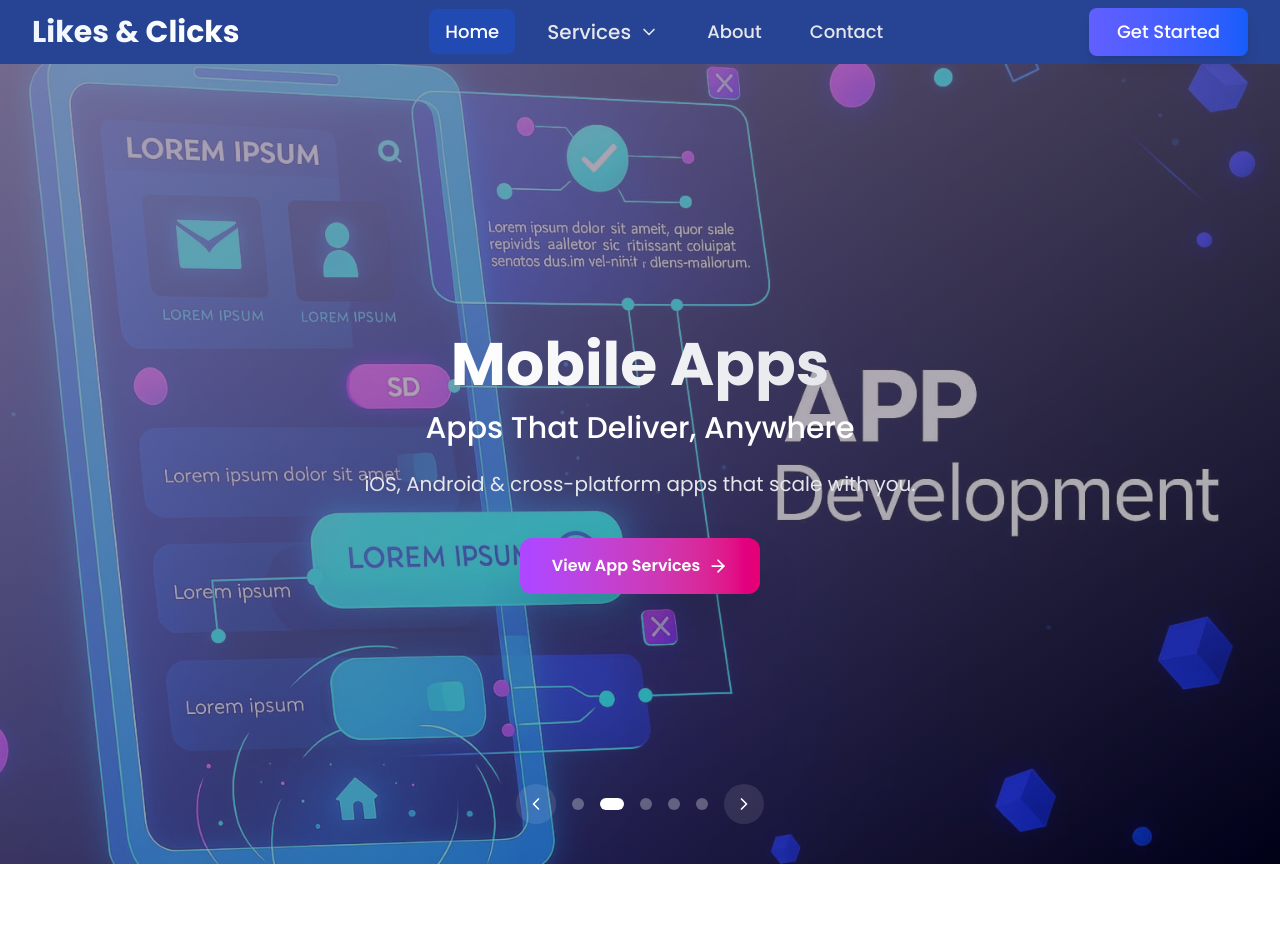
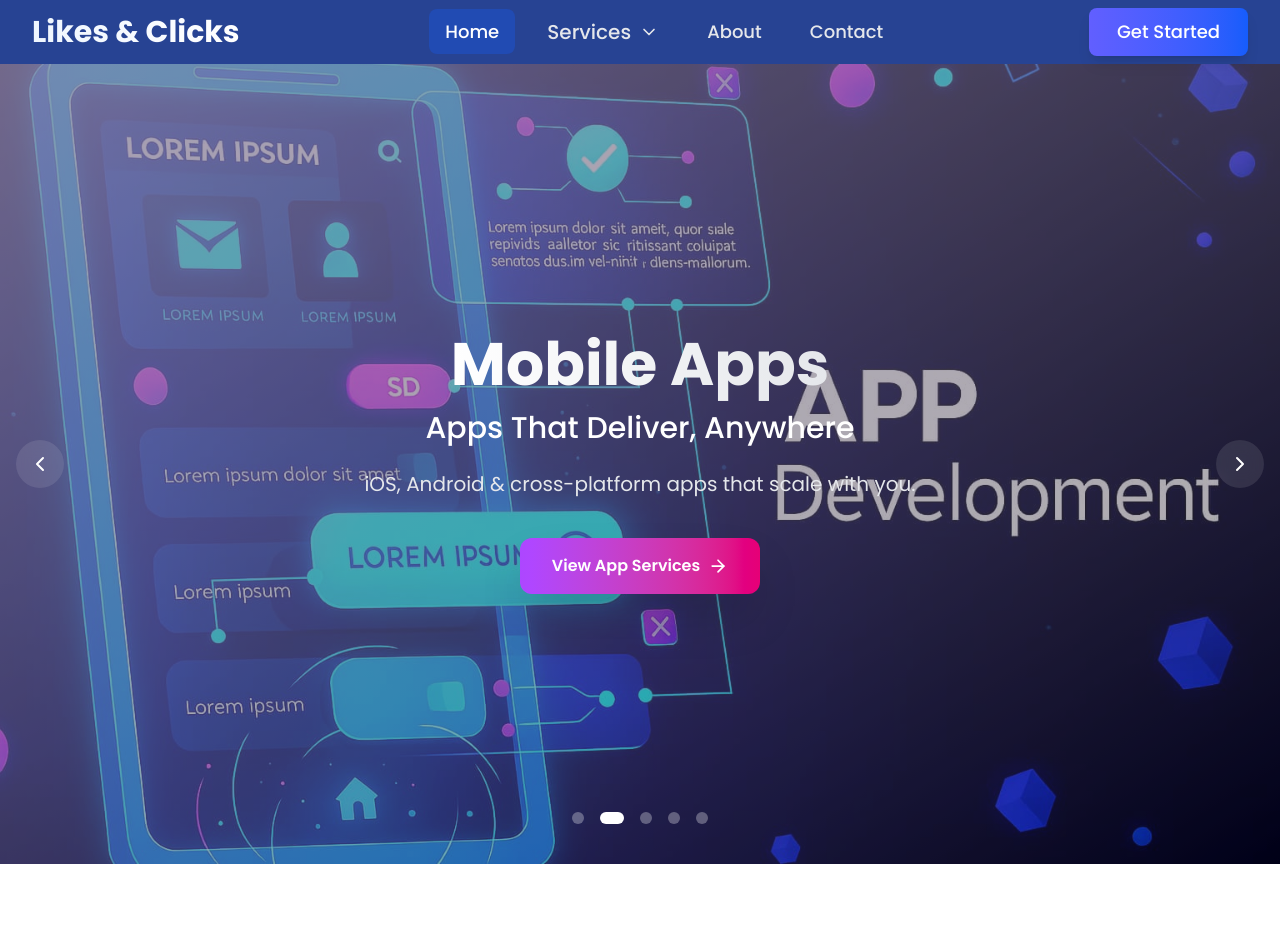
Before and after one commit to rajasim/Likes-Clicks, a React (Vite) app: page / in a window 1280 px wide. Shown: the top 936 px of the page. Built offline with nearby package versions, Linux system fonts and the light colour scheme.

Commit message:
updated as discussed on wahtsapp

```diff
--- a/ScrollToTop.jsx
+++ b/ScrollToTop.jsx
@@ -1,4 +1,3 @@
-// ScrollToTop.jsx
 import { useEffect } from "react";
 import { useLocation } from "react-router-dom";
 
@@ -6,7 +5,8 @@ const ScrollToTop = () => {
   const { pathname } = useLocation();
 
   useEffect(() => {
-    window.scrollTo(0, 0); // scroll to top on route change
+    // scroll to top on every route change
+    window.scrollTo({ top: 0, left: 0, behavior: "instant" });
   }, [pathname]);
 
   return null;
--- a/src/components/HeroSection.jsx
+++ b/src/components/HeroSection.jsx
@@ -175,35 +175,21 @@ const HeroSection = () => {
         </motion.div>
       </AnimatePresence>
 
-      {/* <div className="absolute inset-0 overflow-hidden">
-        {particles.map((particle) => (
-          <div
-            key={particle.id}
-            className="absolute bg-white/30 rounded-full"
-            style={{
-              left: `${particle.x}%`,
-              top: `${particle.y}%`,
-              width: `${particle.size}px`,
-              height: `${particle.size}px`,
-              opacity: particle.opacity,
-              animation: `float ${particle.duration}s ease-in-out infinite`,
-              animationDelay: `${particle.delay}s`,
-            }}
-          />
-        ))}
-      </div> */}
+      {/* Left Navigation Arrow */}
+      <button
+        onClick={prevSlide}
+        className="absolute left-4 top-1/2 -translate-y-1/2 z-20 w-12 h-12 flex items-center justify-center bg-white/10 hover:bg-white/20 rounded-full transition backdrop-blur-sm"
+      >
+        <ChevronLeft className="w-6 h-6 text-white" />
+      </button>
 
-      {/* <div className="absolute inset-0 overflow-hidden">
-        <div className="absolute top-20 left-20 w-32 h-32 border border-white/10 rounded-full animate-pulse"></div>
-        <div
-          className="absolute top-40 right-32 w-24 h-24 border border-white/10 rounded-lg rotate-45 animate-spin"
-          style={{ animationDuration: "20s" }}
-        ></div>
-        <div
-          className="absolute bottom-32 left-1/4 w-16 h-16 border border-white/10 rounded-full animate-bounce"
-          style={{ animationDelay: "2s" }}
-        ></div>
-      </div> */}
+      {/* Right Navigation Arrow */}
+      <button
+        onClick={nextSlide}
+        className="absolute right-4 top-1/2 -translate-y-1/2 z-20 w-12 h-12 flex items-center justify-center bg-white/10 hover:bg-white/20 rounded-full transition backdrop-blur-sm"
+      >
+        <ChevronRight className="w-6 h-6 text-white" />
+      </button>
 
       <div className="relative h-full flex items-center justify-center z-10">
         <div className="text-center px-6 max-w-5xl mx-auto">
@@ -268,13 +254,8 @@ const HeroSection = () => {
         </div>
       </div>
 
+      {/* Slide Indicators - moved to bottom center */}
       <div className="absolute bottom-10 left-1/2 -translate-x-1/2 flex items-center gap-4 z-20">
-        <button
-          onClick={prevSlide}
-          className="w-10 h-10 flex items-center justify-center bg-white/10 hover:bg-white/20 rounded-full transition"
-        >
-          <ChevronLeft className="w-5 h-5 text-white" />
-        </button>
         {slides.map((_, index) => (
           <button
             key={index}
@@ -285,12 +266,6 @@ const HeroSection = () => {
             aria-label={`Go to slide ${index + 1}`}
           />
         ))}
-        <button
-          onClick={nextSlide}
-          className="w-10 h-10 flex items-center justify-center bg-white/10 hover:bg-white/20 rounded-full transition"
-        >
-          <ChevronRight className="w-5 h-5 text-white" />
-        </button>
       </div>
     </div>
   );
```
